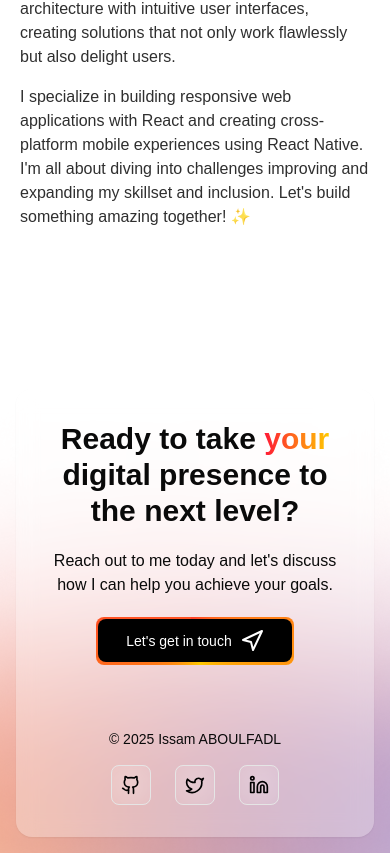
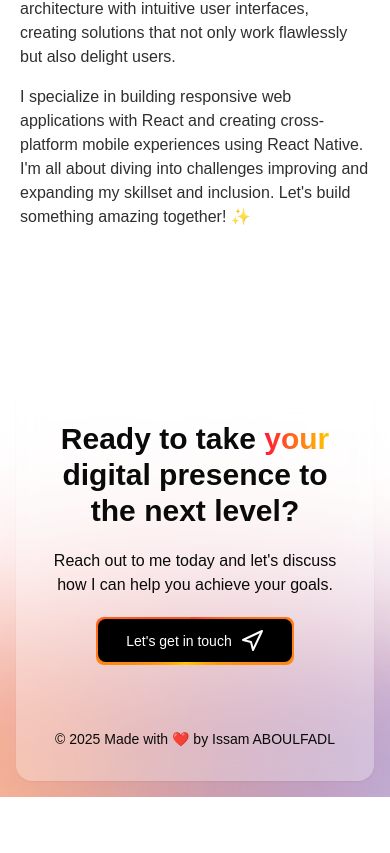
Before and after one commit to Issam-AB/my-portfolio, a Next.js app: page /about in a window 390 px wide. Shown: the part 807-1660 px from the top of the page. After the commit the page ends 1604 px from the top, so only its background shows below. Built offline with nearby package versions, Linux system fonts and the light colour scheme.

Commit message:
feat: update footer text and enhance MagicButton gradient; add scroll lock styles

```diff
--- a/components/layout/footer.tsx
+++ b/components/layout/footer.tsx
@@ -67,10 +67,12 @@ const Footer = () => {
         </div>
         <div className="flex mt-16 md:flex-row flex-col justify-between items-center gap-4">
           <p className="text-sm md:font-normal font-light">
-            <div>&copy; {new Date().getFullYear()} Issam ABOULFADL</div>
+            <div>
+              &copy; {new Date().getFullYear()} Made with ❤️ by Issam ABOULFADL
+            </div>
           </p>
 
-          <div className="flex items-center md:gap-3 gap-6">
+          <div className="sm:flex hidden items-center md:gap-3 gap-6">
             {socialMedia.map((info) => (
               <div
                 onClick={() => window.open(info.link, "_blank")}
--- a/components/ui/MagicButton.tsx
+++ b/components/ui/MagicButton.tsx
@@ -26,7 +26,7 @@ const MagicButton = ({
       className="relative inline-flex h-12 w-full md:w-60 md:mt-10 overflow-hidden rounded-lg p-[2.5px] focus:outline-none outline-none"
       onClick={handleClick}
     >
-      <span className="absolute inset-[-1000%] animate-[spin_2s_linear_infinite] bg-[conic-gradient(from_90deg_at_50%_50%,#FF3E29_0%,#ffc900_50%,#FF5223_80%)]" />
+      <span className="absolute inset-[-1000%] animate-[spin_2s_linear_infinite] bg-[conic-gradient(from_90deg_at_50%_50%,#FF3E29_0%,#ffc900_60%,#FF5223_85%)]" />
 
       {/* remove px-3 py-1, add px-5 gap-2 */}
       <span
--- a/styles/globals.css
+++ b/styles/globals.css
@@ -89,3 +89,12 @@ body {
 .bg-email-button {
   background: var(--email-button);
 }
+
+
+html body[data-scroll-locked] {
+  --removed-body-scroll-bar-size: 0 !important;
+  margin-right: 0 !important;
+
+  overflow-y: auto  !important;
+  position: static  !important;
+}
```
